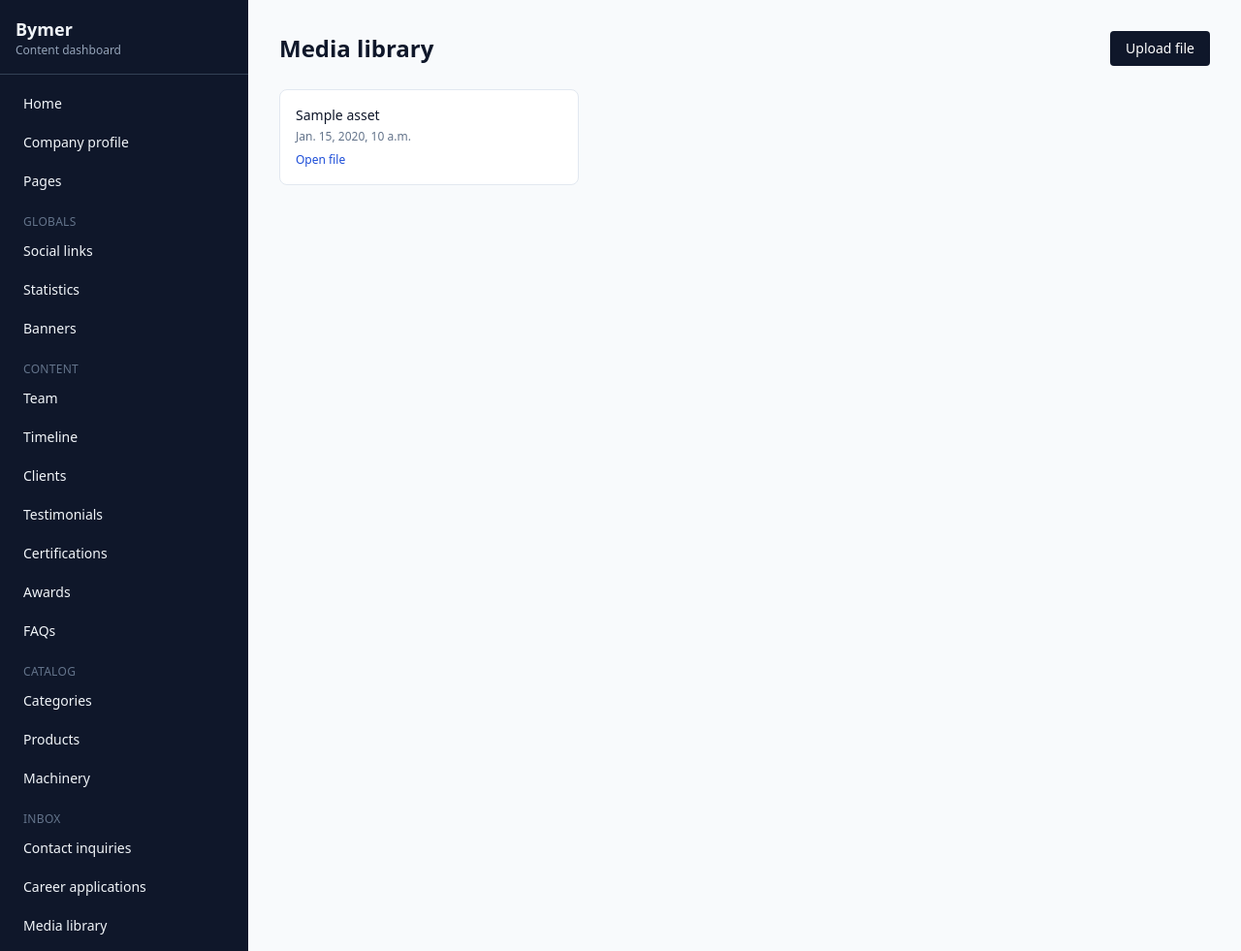
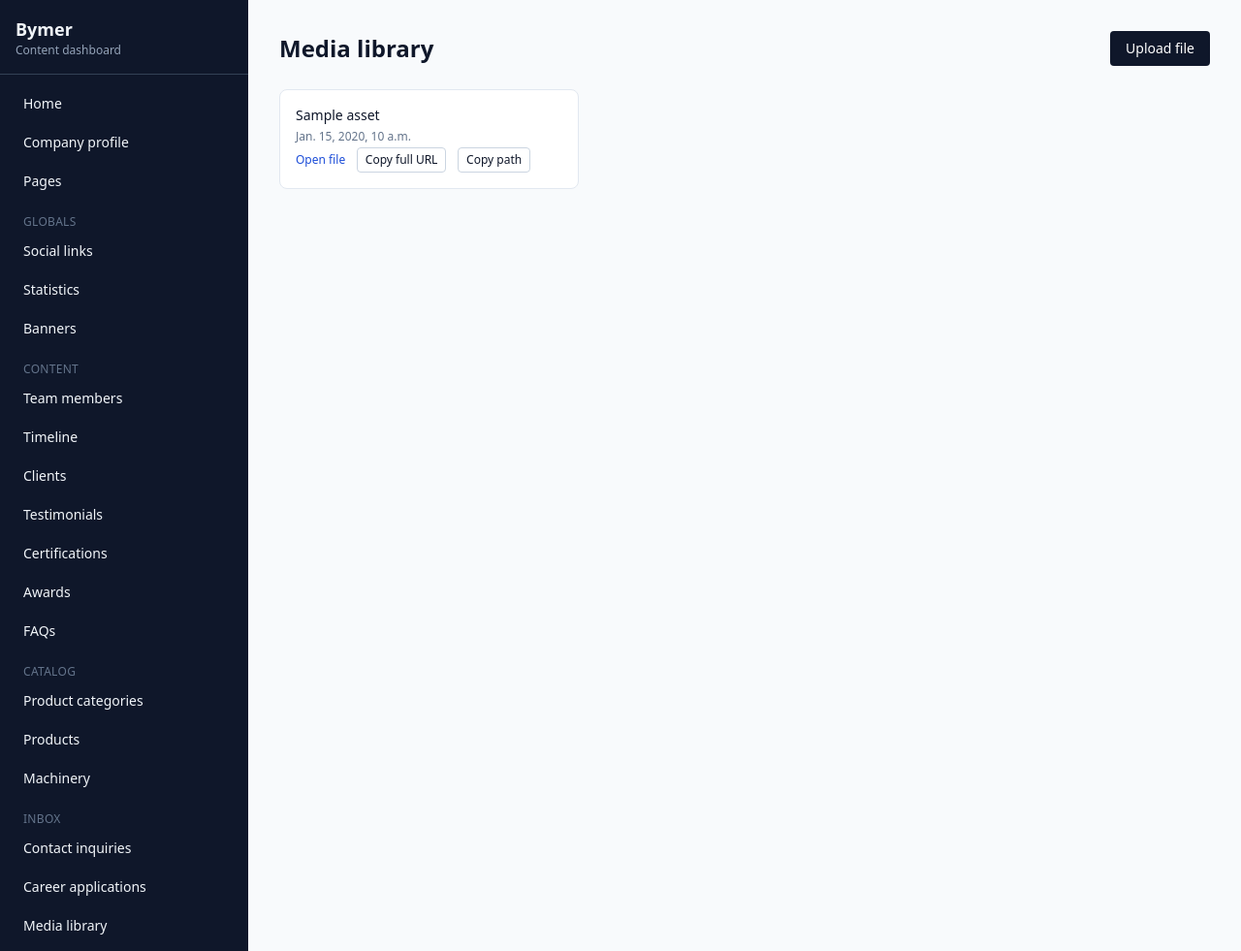
Before and after one commit to hadpadrahul/bymer-be, a Django app: template dashboard/templates/dashboard/media_library.html in a window 1280 px wide. Shown: the top 981 px of the page at 97% size. Run offline with Django 5.2, Linux system fonts and the light colour scheme; the template is opened without the code that fills it: most values are stand-ins (such as "Sample title", 1, 10 or a date in 2020); parts of the project's set-up code (start-up, migrations or seed data) failed here and were passed over; some libraries are stand-ins or nearby versions.

Commit message:
feat(dashboard): polish registry UX and extensibility
Add dynamic sidebar from registry, relation filters, FK query optimization, status badges, toggle refresh, and file/media copy+preview helpers.

Co-authored-by: Cursor <cursoragent@cursor.com>

```diff
--- a/dashboard/templates/dashboard/base_staff.html
+++ b/dashboard/templates/dashboard/base_staff.html
@@ -1,4 +1,5 @@
 {% extends "dashboard/base.html" %}
+{% load dashboard_extras %}
 
 {% block body_attrs %}x-data="{ sidebarOpen: false }"{% endblock %}
 
@@ -15,22 +16,13 @@
       <a href="{% url 'dashboard:home' %}" class="block rounded px-3 py-2 hover:bg-slate-800">Home</a>
       <a href="{% url 'dashboard:company-profile' %}" class="block rounded px-3 py-2 hover:bg-slate-800">Company profile</a>
       <a href="{% url 'dashboard:page-list' %}" class="block rounded px-3 py-2 hover:bg-slate-800">Pages</a>
-      <p class="px-3 pt-3 text-xs uppercase tracking-wide text-slate-500">Globals</p>
-      <a href="{% url 'dashboard:list' 'social-links' %}" class="block rounded px-3 py-2 hover:bg-slate-800">Social links</a>
-      <a href="{% url 'dashboard:list' 'statistics' %}" class="block rounded px-3 py-2 hover:bg-slate-800">Statistics</a>
-      <a href="{% url 'dashboard:list' 'banners' %}" class="block rounded px-3 py-2 hover:bg-slate-800">Banners</a>
-      <p class="px-3 pt-3 text-xs uppercase tracking-wide text-slate-500">Content</p>
-      <a href="{% url 'dashboard:list' 'team' %}" class="block rounded px-3 py-2 hover:bg-slate-800">Team</a>
-      <a href="{% url 'dashboard:list' 'timelines' %}" class="block rounded px-3 py-2 hover:bg-slate-800">Timeline</a>
-      <a href="{% url 'dashboard:list' 'clients' %}" class="block rounded px-3 py-2 hover:bg-slate-800">Clients</a>
-      <a href="{% url 'dashboard:list' 'testimonials' %}" class="block rounded px-3 py-2 hover:bg-slate-800">Testimonials</a>
-      <a href="{% url 'dashboard:list' 'certifications' %}" class="block rounded px-3 py-2 hover:bg-slate-800">Certifications</a>
-      <a href="{% url 'dashboard:list' 'awards' %}" class="block rounded px-3 py-2 hover:bg-slate-800">Awards</a>
-      <a href="{% url 'dashboard:list' 'faqs' %}" class="block rounded px-3 py-2 hover:bg-slate-800">FAQs</a>
-      <p class="px-3 pt-3 text-xs uppercase tracking-wide text-slate-500">Catalog</p>
-      <a href="{% url 'dashboard:list' 'categories' %}" class="block rounded px-3 py-2 hover:bg-slate-800">Categories</a>
-      <a href="{% url 'dashboard:list' 'products' %}" class="block rounded px-3 py-2 hover:bg-slate-800">Products</a>
-      <a href="{% url 'dashboard:list' 'machinery' %}" class="block rounded px-3 py-2 hover:bg-slate-800">Machinery</a>
+      {% dashboard_nav_groups as grouped_nav %}
+      {% for group_name, entries in grouped_nav %}
+      <p class="px-3 pt-3 text-xs uppercase tracking-wide text-slate-500">{{ group_name }}</p>
+      {% for entry in entries %}
+      <a href="{% url 'dashboard:list' entry.key %}" class="block rounded px-3 py-2 hover:bg-slate-800">{{ entry.label }}</a>
+      {% endfor %}
+      {% endfor %}
       <p class="px-3 pt-3 text-xs uppercase tracking-wide text-slate-500">Inbox</p>
       <a href="{% url 'dashboard:inquiry-list' 'contact' %}" class="block rounded px-3 py-2 hover:bg-slate-800">Contact inquiries</a>
       <a href="{% url 'dashboard:inquiry-list' 'career' %}" class="block rounded px-3 py-2 hover:bg-slate-800">Career applications</a>
--- a/dashboard/templates/dashboard/media_library.html
+++ b/dashboard/templates/dashboard/media_library.html
@@ -12,6 +12,16 @@
     <p class="text-xs text-slate-500 mt-1">{{ asset.uploaded_at }}</p>
     {% if asset.file.url %}
     <a href="{{ asset.file.url }}" target="_blank" rel="noopener" class="text-blue-700 hover:underline text-xs mt-2 inline-block break-all">Open file</a>
+    <button type="button"
+            class="ml-2 text-xs rounded border border-slate-300 px-2 py-1 hover:bg-slate-100"
+            onclick="navigator.clipboard.writeText(window.location.origin + '{{ asset.file.url|escapejs }}')">
+      Copy full URL
+    </button>
+    <button type="button"
+            class="ml-2 text-xs rounded border border-slate-300 px-2 py-1 hover:bg-slate-100"
+            onclick="navigator.clipboard.writeText('{{ asset.file.url|escapejs }}')">
+      Copy path
+    </button>
     {% endif %}
   </div>
   {% empty %}
--- a/dashboard/templatetags/dashboard_extras.py
+++ b/dashboard/templatetags/dashboard_extras.py
@@ -1,4 +1,6 @@
 from django import template
+
+from dashboard.registry import nav_groups
 
 register = template.Library()
 
@@ -37,3 +39,35 @@ def copy_api_url(context, path):
     request = context.get("request")
     absolute = request.build_absolute_uri(path) if request else path
     return {"absolute_url": absolute, "path": path}
+
+
+@register.simple_tag
+def dashboard_nav_groups():
+    groups = nav_groups()
+    ordered = []
+    for group_name in ("Globals", "Content", "Catalog"):
+        entries = groups.get(group_name, [])
+        if entries:
+            ordered.append((group_name, entries))
+    for group_name, entries in groups.items():
+        if group_name not in {"Globals", "Content", "Catalog"}:
+            ordered.append((group_name, entries))
+    return ordered
+
+
+@register.filter
+def is_image_field(field):
+    widget_name = getattr(getattr(field, "field", None), "widget", None)
+    input_type = getattr(widget_name, "input_type", "")
+    return input_type == "file" and hasattr(field.value(), "url")
+
+
+@register.filter
+def file_url(field):
+    value = field.value()
+    if not value:
+        return ""
+    try:
+        return value.url
+    except Exception:
+        return ""
```
Also changed, not shown: dashboard/templates/dashboard/model_form.html (+8 -0 lines), dashboard/templates/dashboard/model_list.html (+23 -1 lines), dashboard/views/crud.py (+33 -0 lines), docs/ADMIN_DASHBOARD.md (+8 -0 lines).
